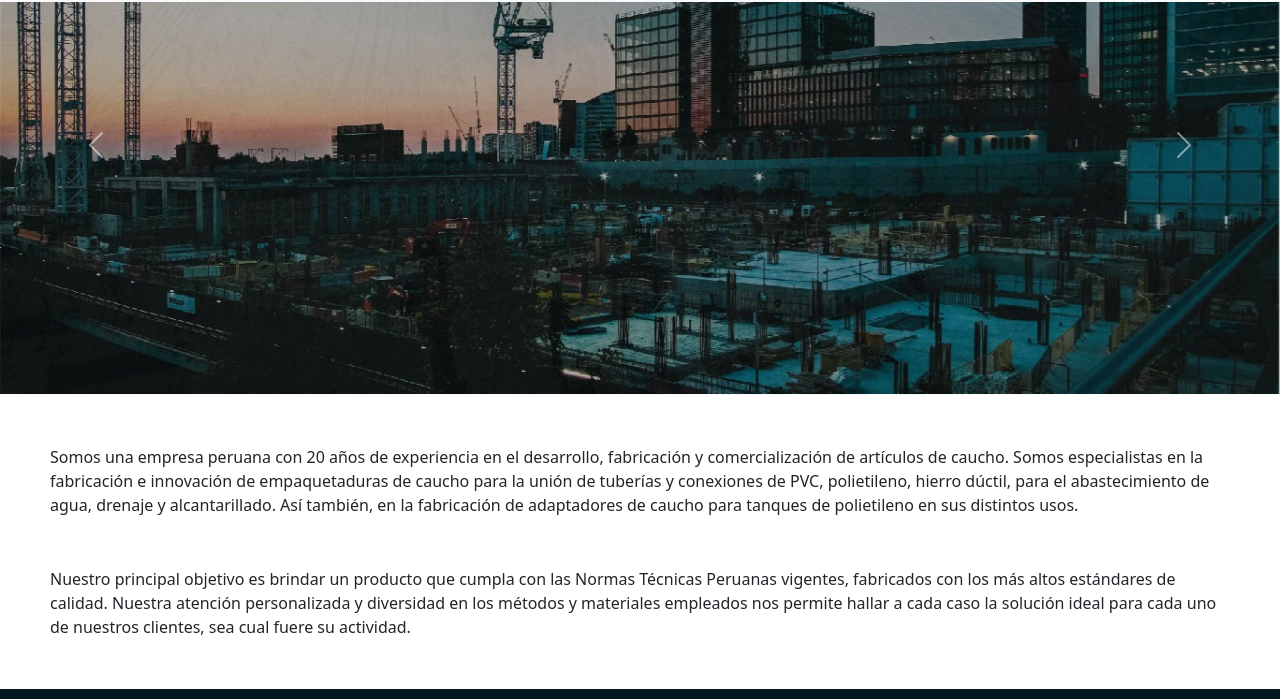
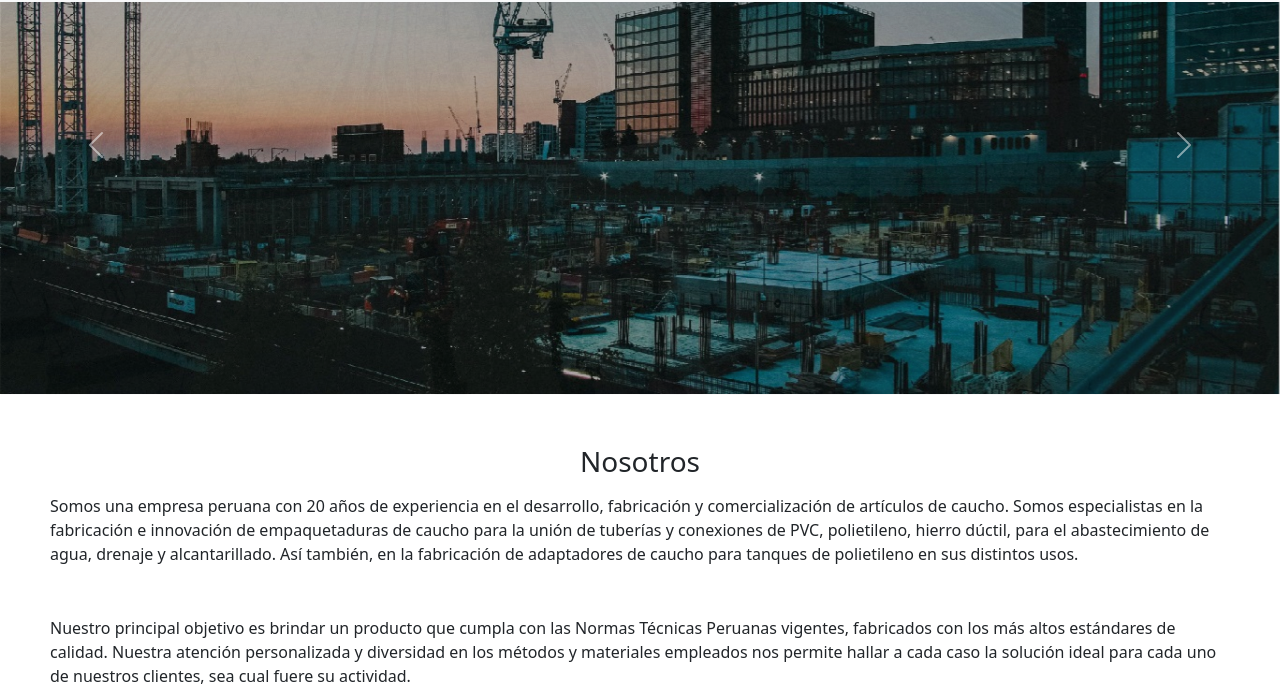
Before and after one commit to hidalgoyuri/bootstrap1, a plain HTML site: page page/nosotros.html in a window 1280 px wide. Shown: the part 104-803 px from the top of the page. Drawn offline with nearby package versions, Linux system fonts and the light colour scheme.

Commit message:
añadiendo subtitulo a pág nosotros

```diff
--- a/page/nosotros.html
+++ b/page/nosotros.html
@@ -71,6 +71,7 @@
         <!----------------------------------- primer texto ------------------------------------>
 
         <section class="texto-nosotros1">
+            <h3 class="h3 text-center mt-4 mb-3">Nosotros</h3>
 
             <p>
                 Somos una empresa peruana con 20 años de experiencia en el desarrollo, fabricación y comercialización de artículos de caucho.
```
